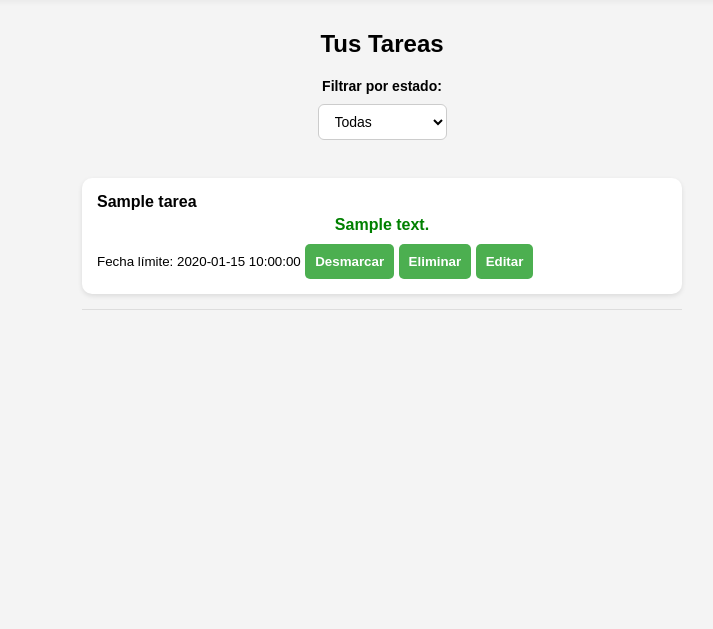
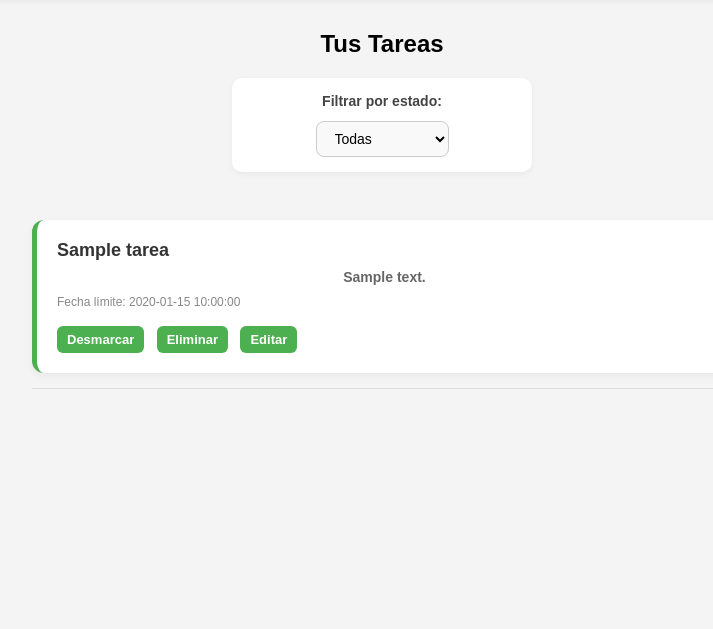
Before and after one commit to GeraOR/to-do, a PHP site: page /views/tareas.php in a window 1280 px wide. Shown: the part 60-689 px from the top of the page, without its empty margins (258-971 px from the left). Run offline with PHP 8.4, Linux system fonts and the light colour scheme; the visitor is signed in with stand-in values (Sample User, id 1); tables that the repository leaves empty or names only in its code hold one stand-in row (values such as "Sample post").

Commit message:
nuevo diseño de tareas

```diff
--- a/styles/tareas.css
+++ b/styles/tareas.css
@@ -106,11 +106,11 @@ a:hover {
 }
 
 .modal button[type="submit"] {
-    background-color: #007BFF;
+    background-color: #4CAF50;
 }
 
 .modal button[type="submit"]:hover {
-    background-color: #0056b3;
+    background-color: #45a049;
 }
 
 .modal button[onclick] {
@@ -282,3 +282,110 @@ p {
 .logout-btn img:hover {
     filter: brightness(0.7);
 }
+.filtro-form {
+    background: white;
+    padding: 15px 20px;
+    border-radius: 10px;
+    box-shadow: 0 2px 6px rgba(0,0,0,0.05);
+    display: flex;
+    justify-content: center;
+    align-items: center;
+    gap: 12px;
+    max-width: 300px;
+    margin: 0 auto 30px;
+}
+
+.filtro-form label {
+    font-weight: 600;
+    color: #444;
+}
+
+.filtro-form select {
+    padding: 8px 14px;
+    border-radius: 8px;
+    border: 1px solid #ccc;
+    background-color: #f9f9f9;
+    transition: 0.2s ease;
+}
+
+.filtro-form select:hover {
+    border-color: #888;
+}
+
+/* Tarjeta de Tarea */
+ul {
+    list-style-type: none;
+    padding: 0;
+    max-width: 700px;
+    margin: 0 auto;
+}
+
+li {
+    background-color: white;
+    border-left: 5px solid #4CAF50;
+    border-radius: 12px;
+    padding: 20px;
+    margin-bottom: 15px;
+    box-shadow: 0 3px 8px rgba(0,0,0,0.05);
+}
+
+li strong {
+    display: block;
+    font-size: 18px;
+    color: #333;
+    margin-bottom: 8px;
+}
+
+li p {
+    color: #666;
+    margin: 5px 0 10px;
+    font-size: 14px;
+}
+
+li small {
+    font-size: 12px;
+    color: #888;
+    display: block;
+    margin-bottom: 12px;
+}
+
+li form,
+li button {
+    display: inline-block;
+}
+
+li form button,
+li button {
+    margin-right: 8px;
+    background-color: #e0e0e0;
+    color: #333;
+    font-weight: 600;
+    border: none;
+    padding: 6px 10px;
+    font-size: 13px;
+    border-radius: 6px;
+    transition: 0.2s ease;
+}
+
+li form button:hover,
+li button:hover {
+    background-color: #ccc;
+}
+
+li form button:first-child {
+    background-color: #4CAF50;
+    color: white;
+}
+
+li form button:first-child:hover {
+    background-color: #45a049;
+}
+
+li button:last-child {
+    background-color: #4CAF50;
+    color: white;
+}
+
+li button:last-child:hover {
+    background-color: #45a049;
+}
--- a/views/tareas.php
+++ b/views/tareas.php
@@ -34,7 +34,7 @@ $tareas = $result->fetch_all(MYSQLI_ASSOC);
     <meta charset="UTF-8">
     <meta name="viewport" content="width=device-width, initial-scale=1.0">
     <title>Tareas</title>
-    <link rel="stylesheet" href="../styles/tareas.css?v=1.2">
+    <link rel="stylesheet" href="../styles/tareas.css?v=1.3">
 </head>
 <body>
     <header class="app-header">
```
Also changed, not shown: other parts of views/tareas.php (+16 -16 lines).
